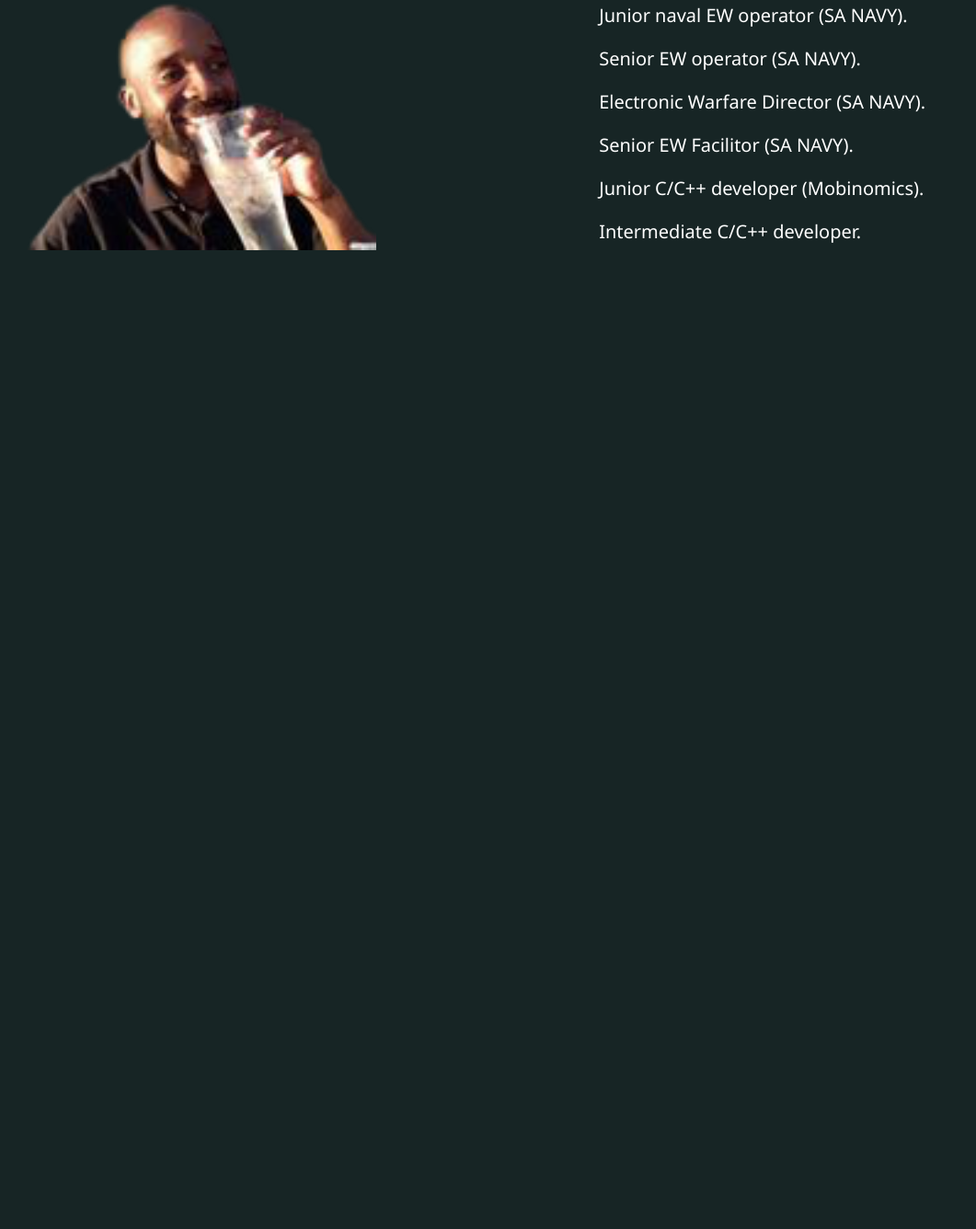
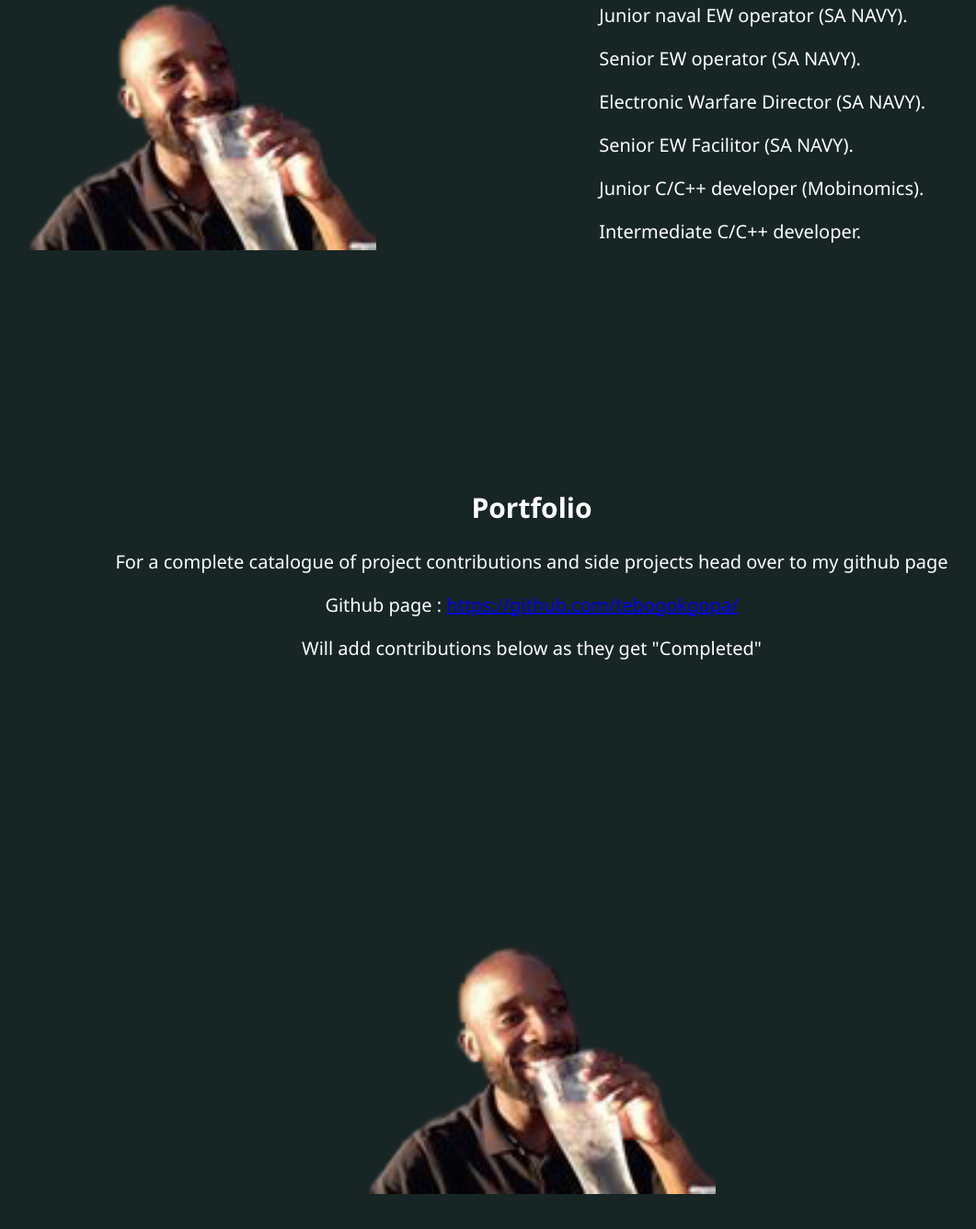
Before and after one commit to tebogokgopa/tebogokgopa.github.io, a plain HTML site: page index.html in a window 1280 px wide. Shown: the part 2496-3832 px from the top of the page at 92% size, without its empty margins (62-1123 px from the left). Before the commit the page ends 2933 px from the top, so only its background shows below. Drawn offline with Linux system fonts and the light colour scheme.

Commit message:
portfolio section update

```diff
--- a/css/maincss.css
+++ b/css/maincss.css
@@ -173,7 +173,7 @@
         padding-top: 0px;
         background-color: rgb(23, 37, 37);
         padding: 0px;
-        padding-bottom: 0;
+        padding-bottom: 20px;
         color: white;
         align-items: center;
         justify-content: center;
@@ -189,3 +189,20 @@
         flex-basis: 40%;
         font-size: 20px;
     }
+
+    /*Portfolio section css*/
+    #portfolio-section{
+        display: block;
+        background-color: rgb(23, 37, 37);
+        color: white;
+        text-align: center;
+        font-size: 20px;
+        padding-bottom: 0px;
+        padding-top: 20px;
+        height: fit-content;
+    }
+    .portfolio-image{
+        padding: 0;
+        height: 300px;
+        padding-top: 0px;
+    }
--- a/index.html
+++ b/index.html
@@ -94,6 +94,15 @@
                 <p>Intermediate C/C++ developer.</p>
             </article>
         </div>
+        <div id="portfolio-section">
+            <br><br>
+            <h2>Portfolio</h2>
+            <p>For a complete catalogue of project contributions and side projects head over to my github page</p>
+            <p>Github page : <a href="https://github.com/tebogokgopa/">https://github.com/tebogokgopa/</a></p>
+            <p>Will add contributions below as they get "Completed" </p>
+            <img id="portfolio-image" src="./images/mainimage.png">
+        </div>
+
     </body>
 
     <footer>
```
